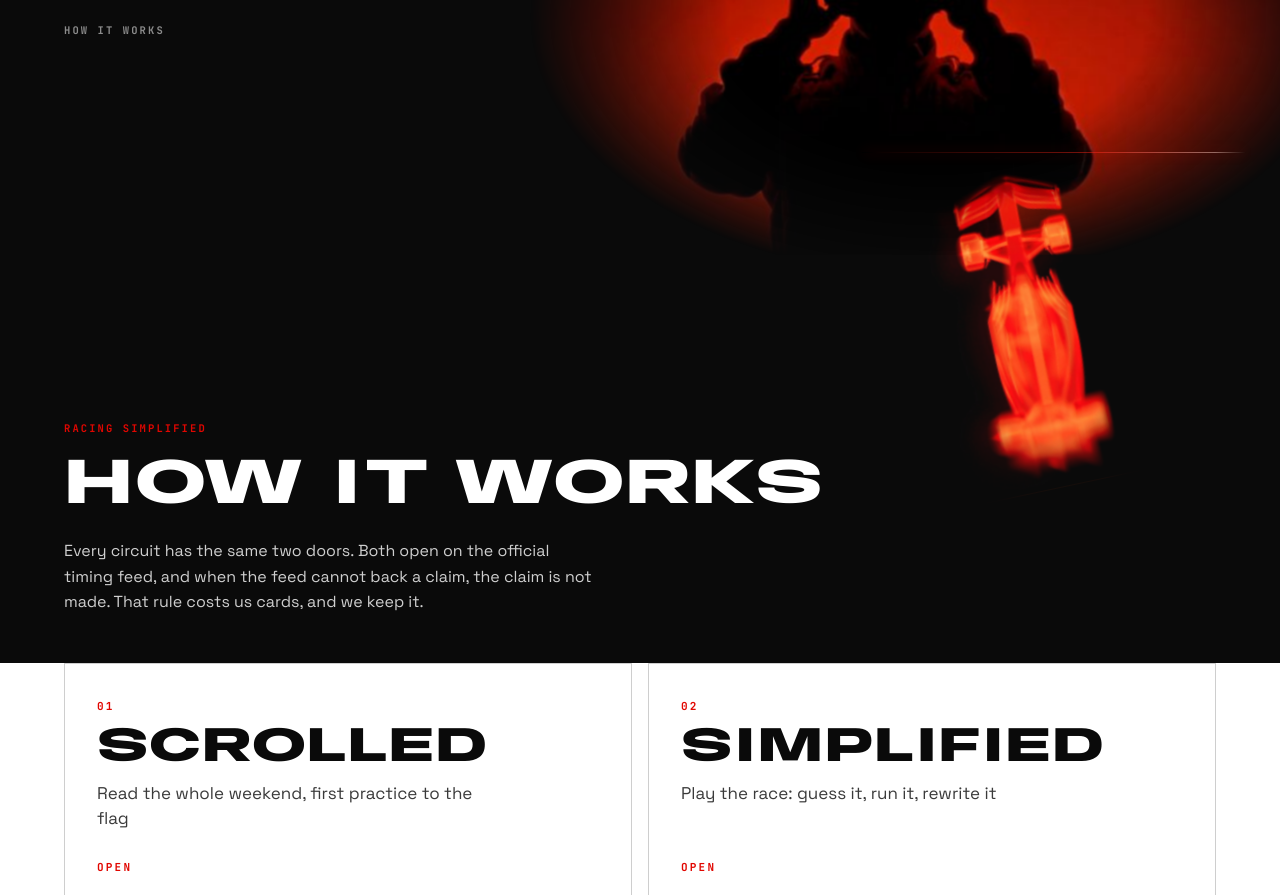
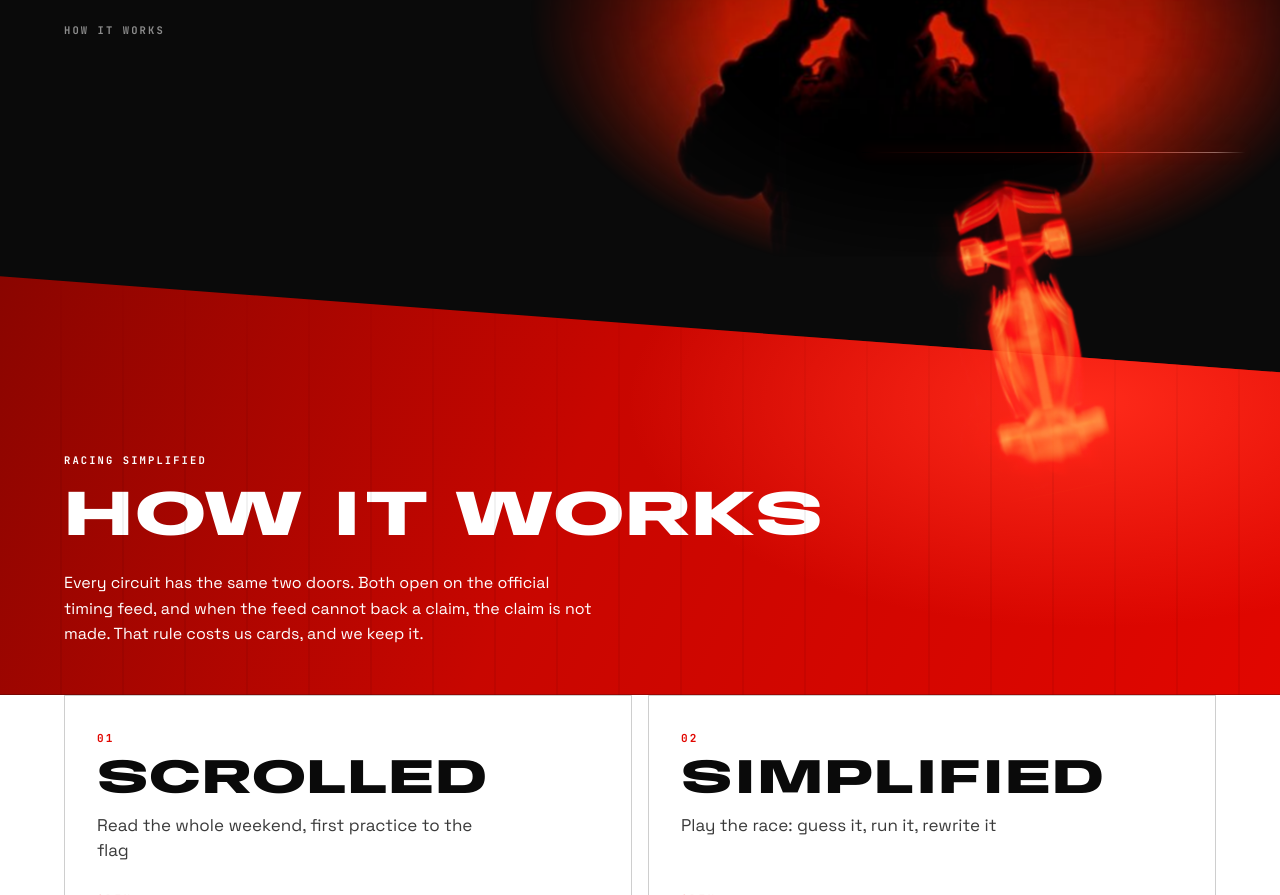
Before and after one commit to fabianiernesto/f1-recap, a Next.js app in the folder web/: page / in a window 1280 px wide. Shown: the part 520-1415 px from the top of the page. Built offline with nearby package versions, Linux system fonts and the light colour scheme; a web font is replaced by a local one.

Commit message:
How it works starts on a red band cut on a diagonal
The board and the next section were the same black, so the change of
section did not read. The band is now red, slashed at the top.

Co-Authored-By: Claude Opus 5.5 <noreply@anthropic.com>

```diff
--- a/web/app/globals.css
+++ b/web/app/globals.css
@@ -2318,12 +2318,19 @@ a.act:hover .act-go { background: var(--led); color: #000; }
 .cross-car .mood-trail { transform: translateY(12%) scaleY(1.2); animation: car-drag 4s ease-in-out infinite alternate; }
 @keyframes car-drag { from { transform: translateY(8%) scaleY(1.12) } to { transform: translateY(16%) scaleY(1.3) } }
 
-/* the band the car lands in goes black, so the car glows instead of sitting in a box */
-.fx-home .how-banner { background: var(--night) !important; color: var(--ink) !important;
-  position: relative; padding-top: 18vh !important; }
-.fx-home .how-banner h2 { color: var(--ink) !important; }
-.fx-home .how-banner p { color: #cfcfcf !important; }
-.fx-home .how-banner-k { color: var(--led) !important; }
+/* the band the car lands in is red, cut on a diagonal: the board ends where
+   the black ends, and the car glows harder crossing into it */
+.fx-home .how-banner { position: relative; color: #fff !important; padding-top: 22vh !important;
+  background:
+    radial-gradient(ellipse 60% 90% at 85% 30%, #ff2a1a 0%, transparent 60%),
+    linear-gradient(115deg, #8a0500 0%, #c80600 45%, #e10600 100%) !important;
+  clip-path: polygon(0 0, 100% 12vh, 100% 100%, 0 100%); }
+.fx-home .how-banner::before { content: ""; position: absolute; inset: 0; pointer-events: none;
+  background: repeating-linear-gradient(90deg, transparent 0 60px, #0000000d 60px 62px);
+  -webkit-mask-image: linear-gradient(180deg, transparent, #000 40%); mask-image: linear-gradient(180deg, transparent, #000 40%); }
+.fx-home .how-banner h2 { color: #fff !important; text-shadow: 0 6px 40px #5a0300aa; }
+.fx-home .how-banner p { color: #fff !important; opacity: .9; }
+.fx-home .how-banner-k { color: #fff !important; opacity: .8; }
 
 /* ---- the red line that tears across between two sections */
 .streak { position: relative; z-index: 7; height: 0; pointer-events: none; }
```
